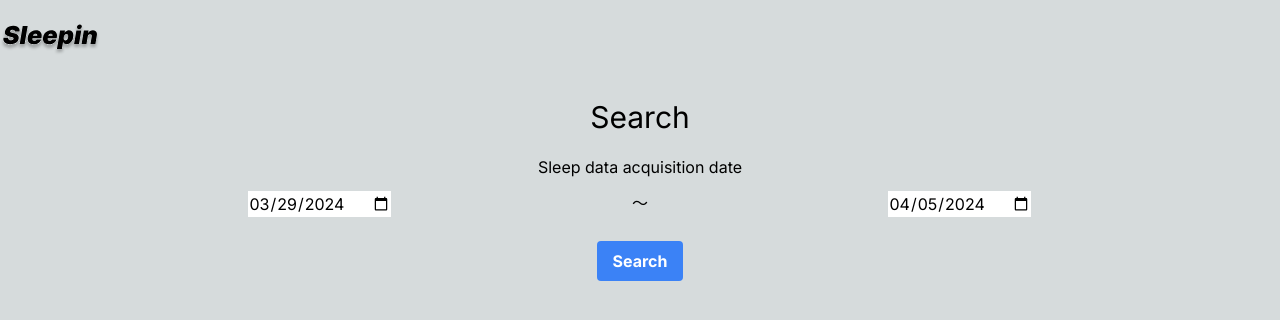
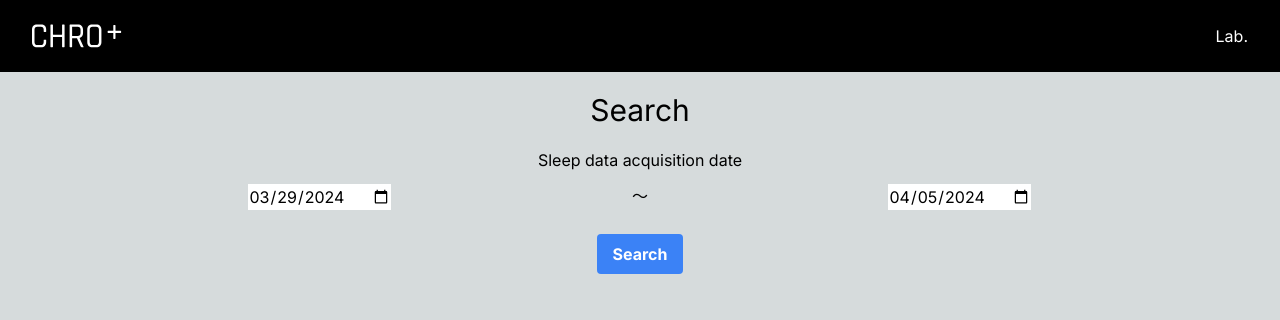
Before and after one commit to haruom/chroplus-solana-web, a Next.js app: page /lab/search in a window 1280 px wide. Shown: the top 320 px of the page. Built offline with nearby package versions, Linux system fonts and the light colour scheme.

Commit message:
add header

```diff
--- a/src/app/lab/search/page.tsx
+++ b/src/app/lab/search/page.tsx
@@ -50,13 +50,25 @@ export default function Page() {
       setAmount(calculatedAmount);
     };
 
-
-
   return (
     <>
-      <a href="../" className="m-5">
-        <img src="/Sleepin.svg" alt="sleepin" width={100} height={100} />
-      </a>
+      <header className="bg-black relative lg:w-full">
+        <nav className="mx-auto flex max-w-7xl items-center justify-between p-6 lg:px-8" aria-label="Global">
+          <div className="flex">
+            <a href="/" className="">
+              <Image
+                className="relative dark:invert"
+                src="/chro-plus_logo_wht.svg"
+                alt="chro-plus Logo"
+                width={90}
+                height={22}
+                priority
+              />
+            </a>
+          </div>
+          <div className="flex text-white">Lab.</div>
+        </nav>
+      </header>
       <h1 className="text-3xl text-center m-5">Search</h1>
       <p className="text-center m-3">Sleep data acquisition date</p>
       <div className="flex justify-center m-3">
--- a/src/app/status_solana/page.tsx
+++ b/src/app/status_solana/page.tsx
@@ -2,8 +2,6 @@ import { logoutAndGoHome } from "@/lib/next-auth/auth";
 import Token, { } from "./token";
 import Image from "next/image"
 import { bigint2Float, getRewardState } from "@/lib/reward/reward";
-
-
 
 
 export default async function Page() {
@@ -20,9 +18,26 @@ export default async function Page() {
     // const withdrawSum = bigint2Float(withdrawSum_)
 
     return (<>
-      <Image src="/SleepinWhite.svg" alt="sleepin white" className="m-5" width={100} height={100} />
-      <h3 className="text-center">{`Balance: 10 SOL`}</h3>
-      {/* <Token records={records} earnSum={earnSum} withdrawSum={withdrawSum} /> */}
-
+      <header className="bg-black relative lg:w-full">
+        <nav className="mx-auto flex max-w-7xl items-center justify-between p-6 lg:px-8" aria-label="Global">
+          <div className="flex">
+            <a href="/" className="">
+              <Image
+                className="relative dark:invert"
+                src="/chro-plus_logo_wht.svg"
+                alt="chro-plus Logo"
+                width={90}
+                height={22}
+                priority
+              />
+            </a>
+          </div>
+          <div className="flex text-white">User.</div>
+        </nav>
+      </header>
+      <div className="m-5">
+        <h3 className="text-center">{`Balance: 10 SOL`}</h3>
+        {/* <Token records={records} earnSum={earnSum} withdrawSum={withdrawSum} /> */}
+      </div>
     </>);
 }
```
Also changed, not shown: public/chro-plus_logo_wht.svg.
